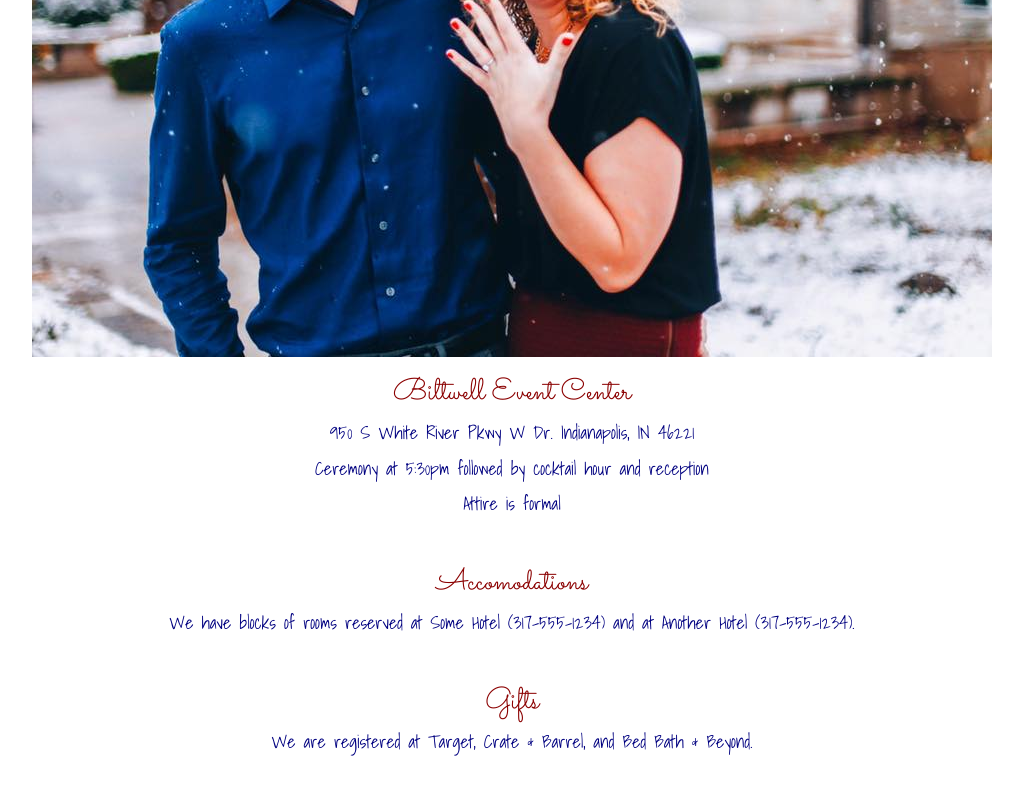
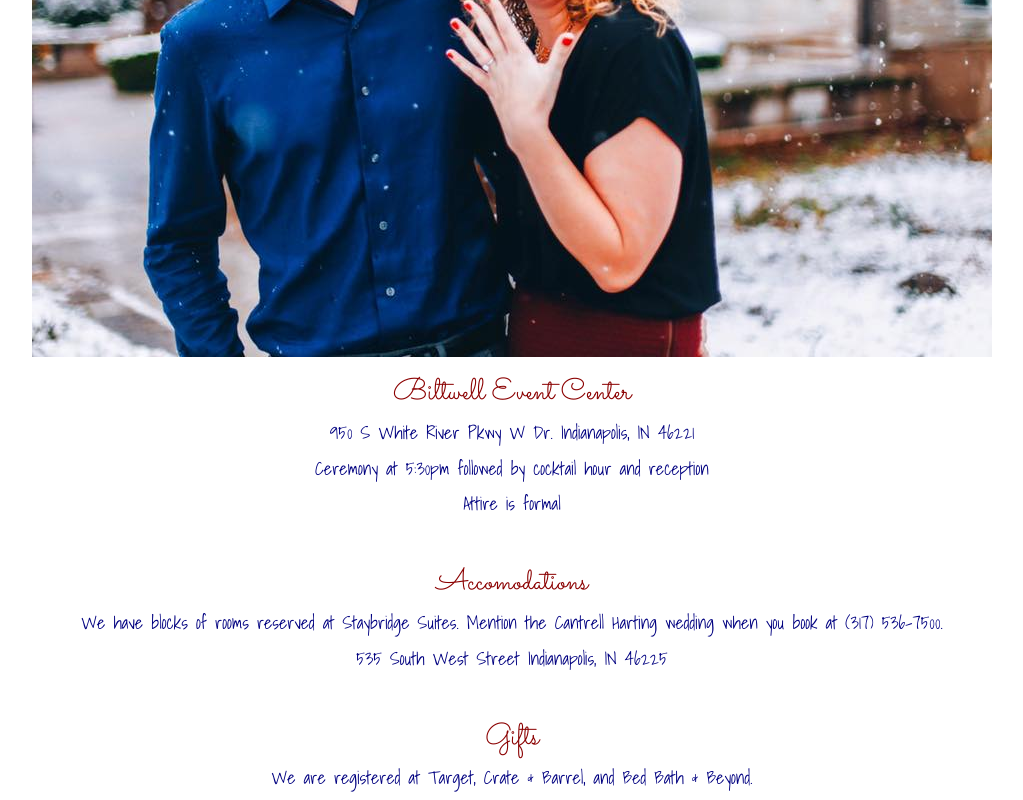
Before and after one commit to davidharting/weddingsite, a website: page public/index.html in a window 1280 px wide. Shown: the part 419-1219 px from the top of the page, without its empty margins (128-1151 px from the left). Before the commit the page ends 1184 px from the top, so only its background shows below. Drawn offline with nearby package versions, Linux system fonts and the light colour scheme.

Commit message:
add hotel details

```diff
--- a/public/index.html
+++ b/public/index.html
@@ -33,7 +33,8 @@
 <br />
 
 <h2>Accomodations</h2>
-<p>We have blocks of rooms reserved at Some Hotel (317-555-1234) and at Another Hotel (317-555-1234).</p>
+<p>We have blocks of rooms reserved at Staybridge Suites. Mention the Cantrell Harting wedding when you book at (317) 536-7500.</p>
+<p>535 South West Street Indianapolis, IN 46225</p>
 <br />
 
 <h2>Gifts</h2>
```
